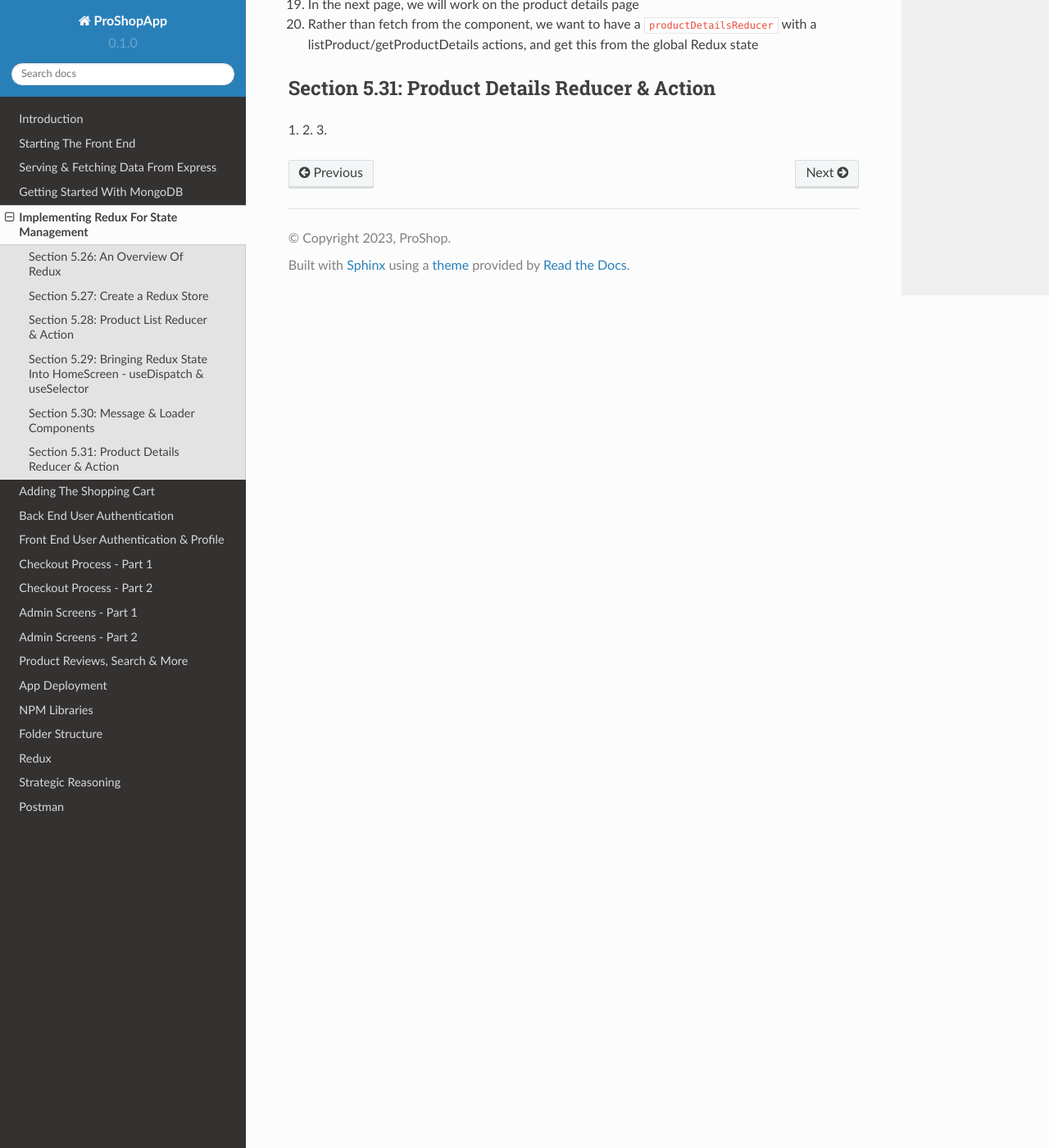
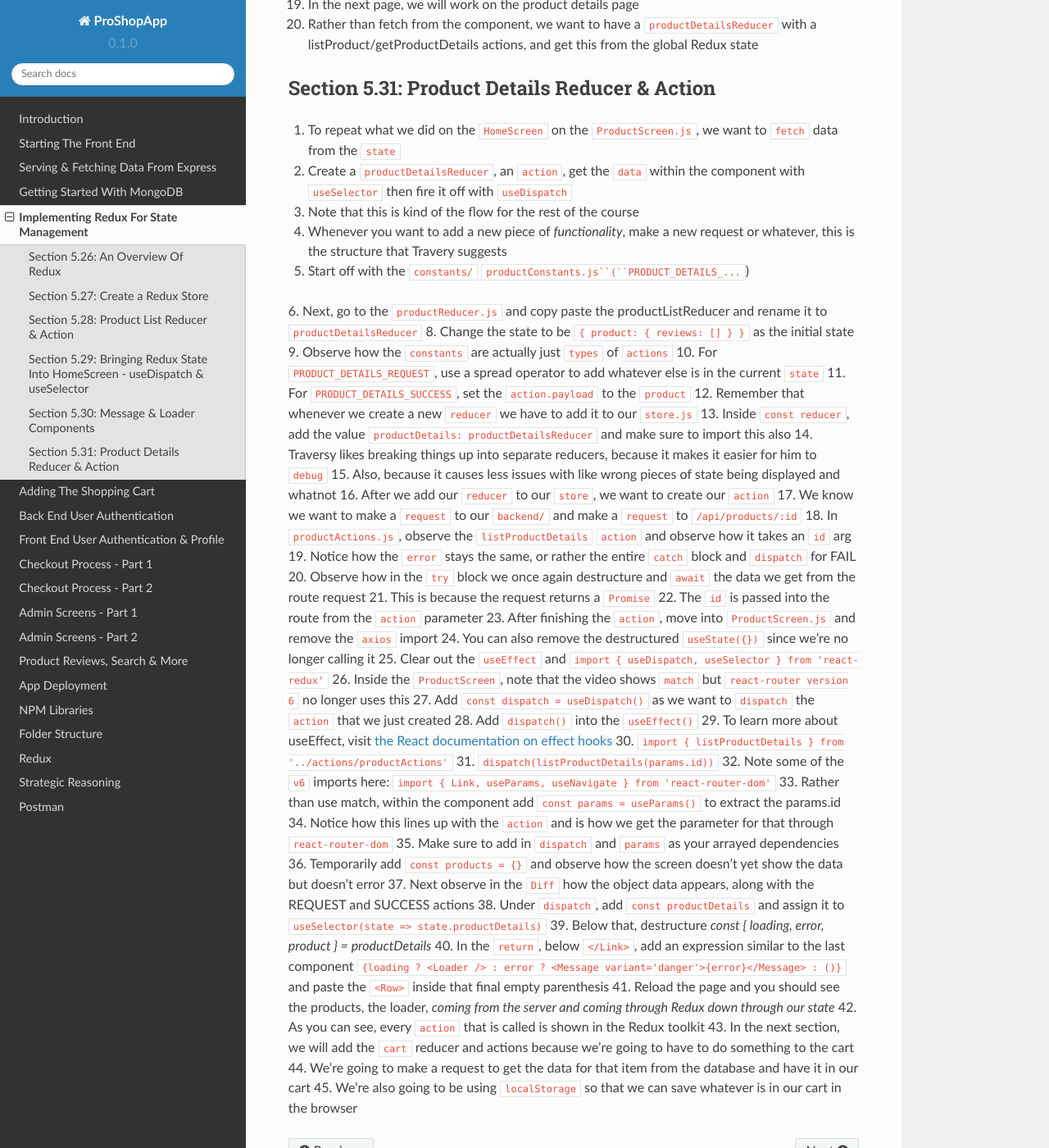
Before and after one commit to Pythonidaer/proshopapp, a Sphinx documentation site: the page built from docs/source/implementing-redux-for-state-management.rst, in a window 1280 px wide and 1400 px high, scrolled down 8044 px. Shown: the whole window at 82% size. Built offline with Sphinx 7.4.7 and the Read the Docs theme 2.0.0, drawn with Linux system fonts in a browser that asks for light colours.

Commit message:
finished Section 5.31 and starting section 6 later!

```diff
--- a/docs/source/implementing-redux-for-state-management.rst
+++ b/docs/source/implementing-redux-for-state-management.rst
@@ -227,6 +227,47 @@ Section 5.30: Message & Loader Components
 Section 5.31: Product Details Reducer & Action
 ----------------
 
-1.
-2.
-3.
+1. To repeat what we did on the ``HomeScreen`` on the ``ProductScreen.js``, we want to ``fetch`` data from the ``state``
+2. Create a ``productDetailsReducer``, an ``action``, get the ``data`` within the component with ``useSelector`` then fire it off with ``useDispatch``
+3. Note that this is kind of the flow for the rest of the course
+4. Whenever you want to add a new piece of *functionality*, make a new request or whatever, this is the structure that Travery suggests
+5. Start off with the ``constants/`` ``productConstants.js``(``PRODUCT_DETAILS_...``)
+6. Next, go to the ``productReducer.js`` and copy paste the productListReducer and rename it to ``productDetailsReducer``
+8. Change the state to be ``{ product: { reviews: [] } }`` as the initial state
+9. Observe how the ``constants`` are actually just ``types`` of ``actions``
+10. For ``PRODUCT_DETAILS_REQUEST``, use a spread operator to add whatever else is in the current ``state``
+11. For ``PRODUCT_DETAILS_SUCCESS``, set the ``action.payload`` to the ``product``
+12. Remember that whenever we create a new ``reducer`` we have to add it to our ``store.js``
+13. Inside ``const reducer``, add the value ``productDetails: productDetailsReducer`` and make sure to import this also
+14. Traversy likes breaking things up into separate reducers, because it makes it easier for him to ``debug``
+15. Also, because it causes less issues with like wrong pieces of state being displayed and whatnot
+16. After we add our ``reducer`` to our ``store``, we want to create our ``action``
+17. We know we want to make a ``request`` to our ``backend/`` and make a ``request`` to ``/api/products/:id``
+18. In ``productActions.js``, observe the ``listProductDetails`` ``action`` and observe how it takes an ``id`` arg
+19. Notice how the ``error`` stays the same, or rather the entire ``catch`` block and ``dispatch`` for FAIL
+20. Observe how in the ``try`` block we once again destructure and ``await`` the data we get from the route request
+21. This is because the request returns a ``Promise``
+22. The ``id`` is passed into the route from the ``action`` parameter
+23. After finishing the ``action``, move into ``ProductScreen.js`` and remove the ``axios`` import
+24. You can also remove the destructured ``useState({})`` since we're no longer calling it
+25. Clear out the ``useEffect`` and ``import { useDispatch, useSelector } from 'react-redux'``
+26. Inside the ``ProductScreen``, note that the video shows ``match`` but ``react-router version 6`` no longer uses this
+27. Add ``const dispatch = useDispatch()`` as we want to ``dispatch`` the ``action`` that we just created
+28. Add ``dispatch()`` into the ``useEffect()``
+29. To learn more about useEffect, visit `the React documentation on effect hooks <https://reactjs.org/docs/hooks-effect.html/>`_
+30. ``import { listProductDetails } from '../actions/productActions'``
+31. ``dispatch(listProductDetails(params.id))``
+32. Note some of the ``v6`` imports here: ``import { Link, useParams, useNavigate } from 'react-router-dom'``
+33. Rather than use match, within the component add ``const params = useParams()`` to extract the params.id
+34. Notice how this lines up with the ``action`` and is how we get the parameter for that through ``react-router-dom``
+35. Make sure to add in ``dispatch`` and ``params`` as your arrayed dependencies
+36. Temporarily add ``const products = {}`` and observe how the screen doesn't yet show the data but doesn't error
+37. Next observe in the ``Diff`` how the object data appears, along with the REQUEST and SUCCESS actions
+38. Under ``dispatch``, add ``const productDetails`` and assign it to ``useSelector(state => state.productDetails)``
+39. Below that, destructure `const { loading, error, product } = productDetails`
+40. In the ``return``, below ``</Link>``, add an expression similar to the last component ``{loading ? <Loader /> : error ? <Message variant='danger'>{error}</Message> : ()}`` and paste the ``<Row>`` inside that final empty parenthesis
+41. Reload the page and you should see the products, the loader, *coming from the server and coming through Redux down through our state*
+42. As you can see, every ``action`` that is called is shown in the Redux toolkit
+43. In the next section, we will add the ``cart`` reducer and actions because we're going to have to do something to the cart
+44. We're going to make a request to get the data for that item from the database and have it in our cart
+45. We're also going to be using ``localStorage`` so that we can save whatever is in our cart in the browser
```
